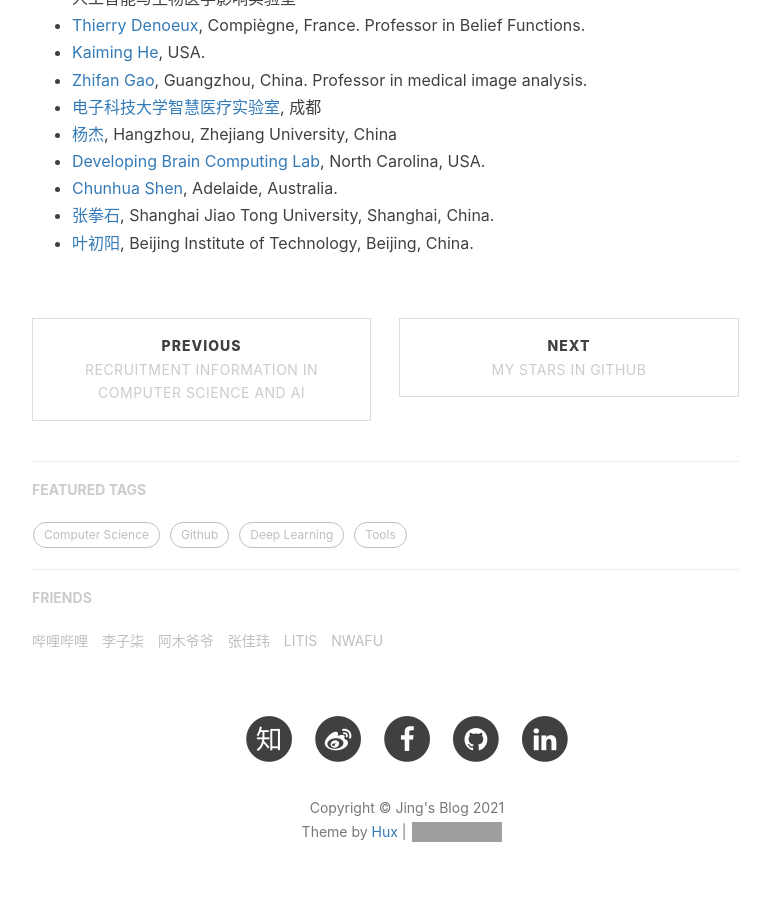
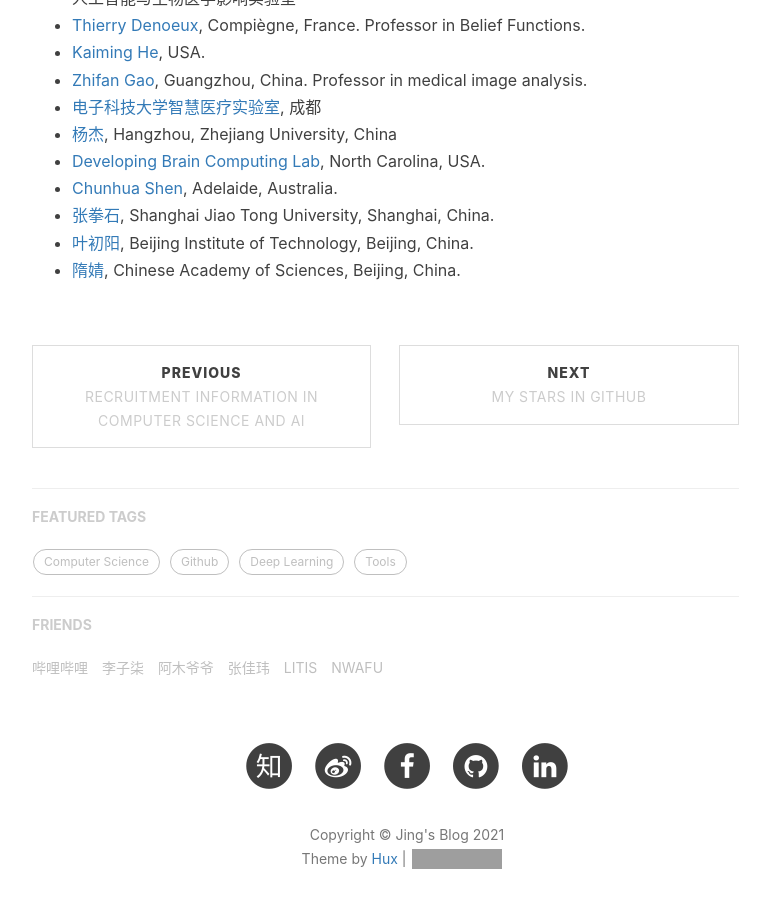
Before and after one commit to jizhang02/jizhang02.github.io, a Jekyll site: the page built from _posts/2020-04-04-lab.markdown, in a window 1280 px wide and 900 px high, scrolled down 1686 px. Shown: the whole window, without its empty margins (233-1003 px from the left). Built offline with Jekyll 4.4.1, drawn with Linux system fonts in a browser that asks for light colours; nearby versions of some CDN libraries; comment, search, counter and statistics services are not loaded; grey boxes are pictures that could not be loaded.

Commit message:
Update 2020-04-04-lab.markdown

```diff
--- a/_posts/2020-04-04-lab.markdown
+++ b/_posts/2020-04-04-lab.markdown
@@ -44,3 +44,4 @@ This post is mainly the information of labs that including medical imaging, and
 * [Chunhua Shen](https://cshen.github.io/), Adelaide, Australia.
 * [张拳石](http://qszhang.com/),  Shanghai Jiao Tong University, Shanghai, China.
 * [叶初阳](https://chuyangye.wixsite.com/website), Beijing Institute of Technology, Beijing, China.
+* [隋婧](http://people.ucas.ac.cn/~suijing), Chinese Academy of Sciences, Beijing, China.
```
